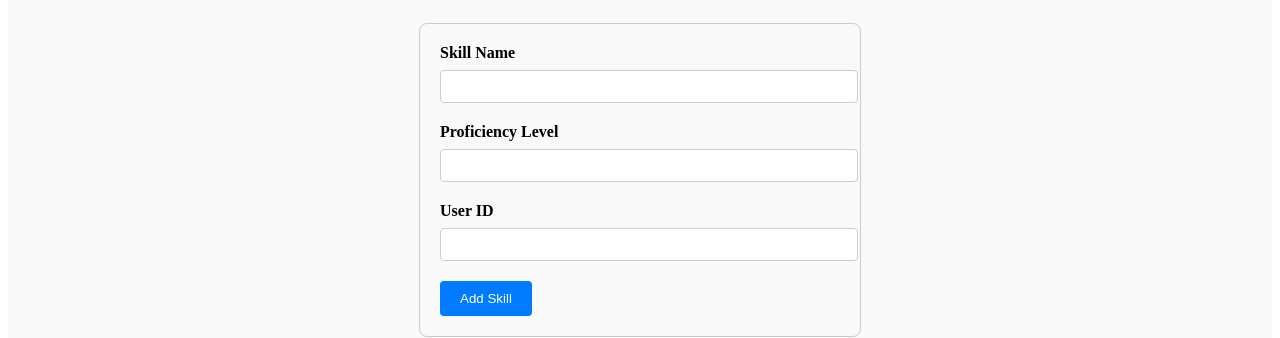
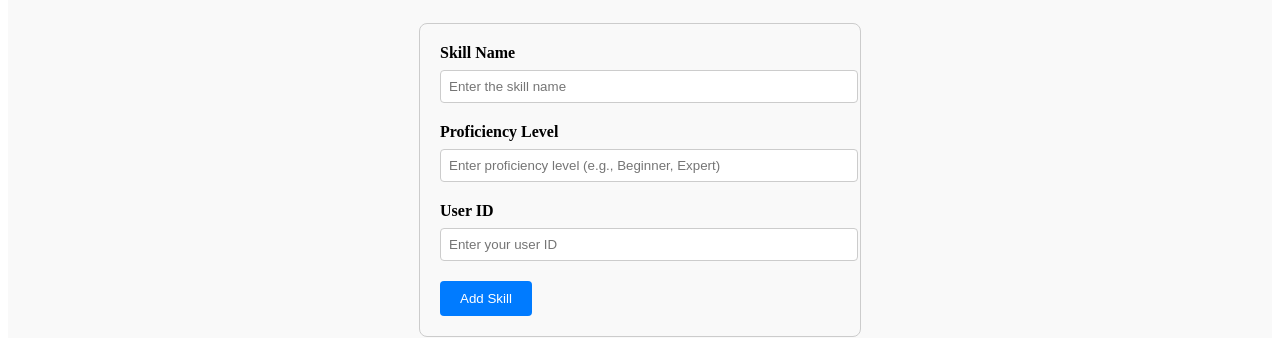
Before and after one commit to jettlewisd/devlink-frontend, a Vue app: page /skills in a window 1280 px wide. Both pictures are taken after a click on the button "Add Skill". Shown: the part 213-551 px from the top of the page. Built offline with nearby package versions, Linux system fonts and the light colour scheme; no server answers.

Commit message:
skilllist fix

```diff
--- a/src/components/AddSkillForm.vue
+++ b/src/components/AddSkillForm.vue
@@ -2,17 +2,35 @@
     <form @submit.prevent="submitSkill">
       <div>
         <label for="skillName">Skill Name</label>
-        <input type="text" v-model="skill.skillName" id="skillName" required />
+        <input
+          type="text"
+          v-model="skill.skillName"
+          id="skillName"
+          required
+          placeholder="Enter the skill name"
+        />
       </div>
 
       <div>
         <label for="proficiencyLevel">Proficiency Level</label>
-        <input type="text" v-model="skill.proficiencyLevel" id="proficiencyLevel" required />
+        <input
+          type="text"
+          v-model="skill.proficiencyLevel"
+          id="proficiencyLevel"
+          required
+          placeholder="Enter proficiency level (e.g., Beginner, Expert)"
+        />
       </div>
 
       <div>
         <label for="userId">User ID</label>
-        <input type="number" v-model="skill.userId" id="userId" required />
+        <input
+          type="number"
+          v-model="skill.userId"
+          id="userId"
+          required
+          placeholder="Enter your user ID"
+        />
       </div>
 
       <button type="submit">Add Skill</button>
@@ -26,7 +44,7 @@
         skill: {
           skillName: '',
           proficiencyLevel: '',
-          userId: null // Added User ID
+          userId: null, // Added User ID
         }
       };
     },
--- a/src/components/SkillList.vue
+++ b/src/components/SkillList.vue
@@ -8,8 +8,8 @@
       <ul>
         <li v-for="skill in skills" :key="skill.id">
           <div>
-              <strong>{{ skill.name }}</strong> -
-              <span>{{ formatProficiency(skill.proficiency) }}</span>
+            <strong>{{ skill.skillName }}</strong>
+            <span>Skill Level: {{ skill.proficiencyLevel }}</span> <!-- Display proficiencyLevel as "Skill Level: [proficiency]" -->
           </div>
         </li>
       </ul>
@@ -32,18 +32,6 @@
       required: true, // Accepts an array of skills as a prop
     },
   },
-
-    methods: {
-      // Format proficiency to display more clearly (e.g., Beginner, Intermediate, Advanced)
-      formatProficiency(proficiency) {
-        const proficiencyLevels = {
-          '1': 'Beginner',
-          '2': 'Intermediate',
-          '3': 'Advanced'
-        };
-        return proficiencyLevels[proficiency] || 'Unknown'; // Default to 'Unknown' if proficiency level is not found
-      }
-    },
 };
 </script>
 
@@ -64,4 +52,9 @@
 strong {
   font-weight: bold;
 }
+
+span {
+  margin-left: 10px;
+  font-style: italic;
+}
 </style>
```
Lines whose indentation alone changed are shown as unchanged.
